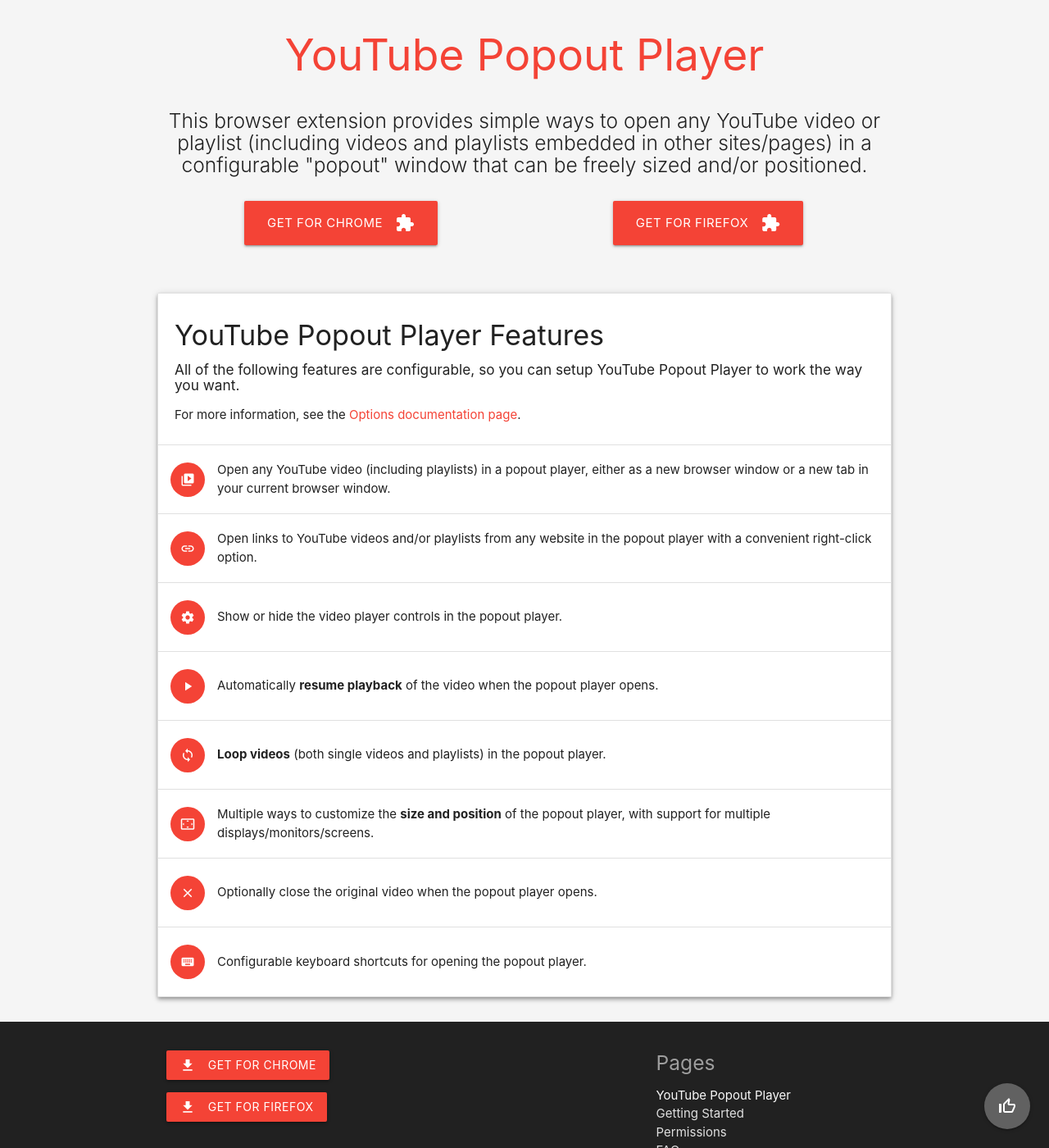
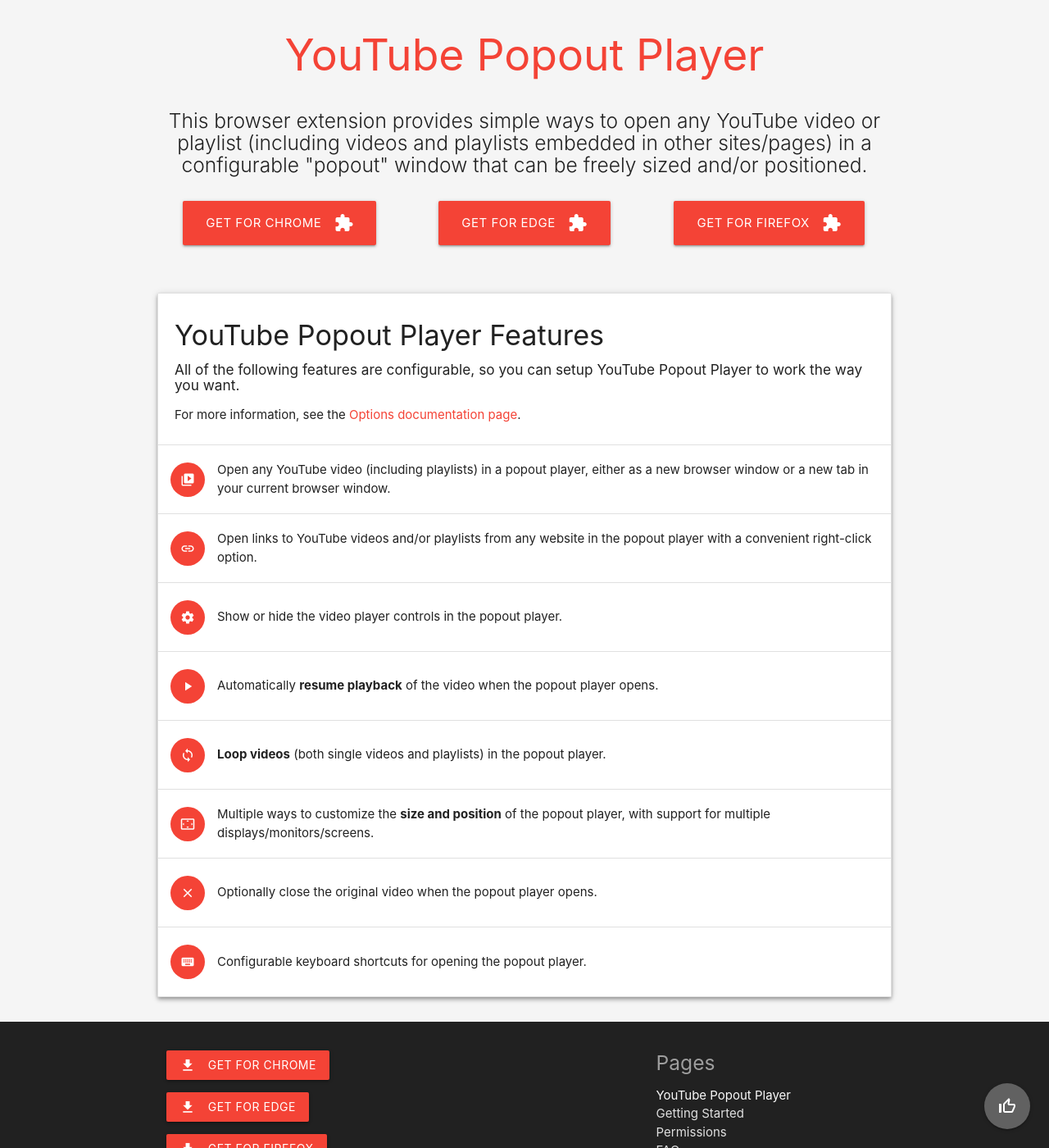
Before and after one commit to rthaut/YouTubePopoutPlayer, a Jekyll site: the page built from docs/pages/index.html, in a window 1280 px wide and 1400 px high, scrolled down 712 px. Shown: the whole window at 82% size. Built offline with Jekyll 4.4.1, drawn with Linux system fonts in a browser that asks for light colours; comment, search, counter and statistics services are not loaded.

Commit message:
add Edge link to project page

```diff
--- a/docs/_config.yml
+++ b/docs/_config.yml
@@ -20,6 +20,8 @@
 links:
   - name: Get for Chrome
     url: https://chrome.google.com/webstore/detail/youtube-popout-player/kmfikkopdhmbdbkndkamabamlkkgkpod
+  - name: Get for Edge
+    url: https://microsoftedge.microsoft.com/addons/detail/youtube-popout-player/mdhpmdbgkogobnebpgfbnnnbjfohiiee
   - name: Get for Firefox
     url: https://addons.mozilla.org/en-US/firefox/addon/youtube-popout-player/
 
```
